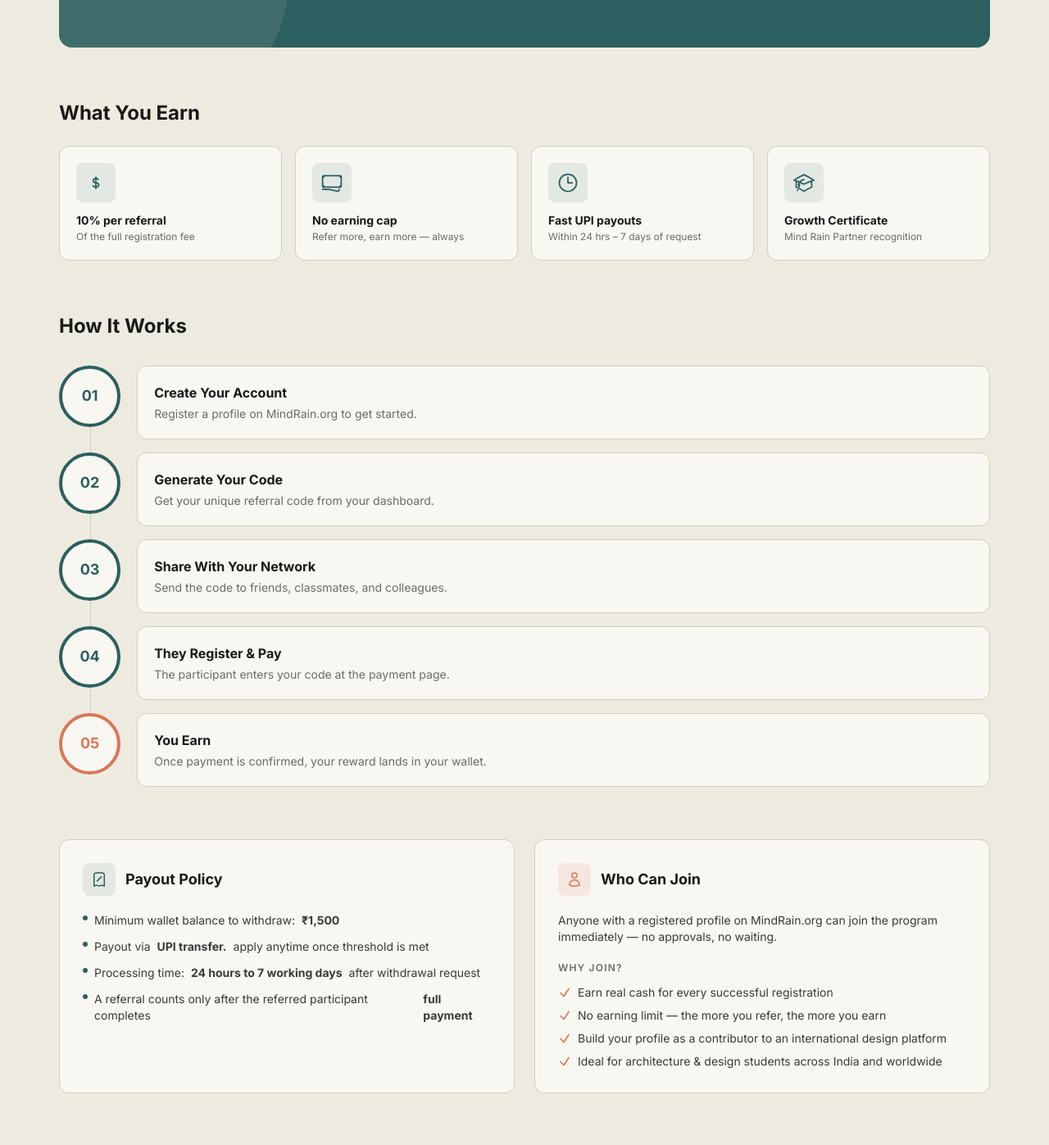
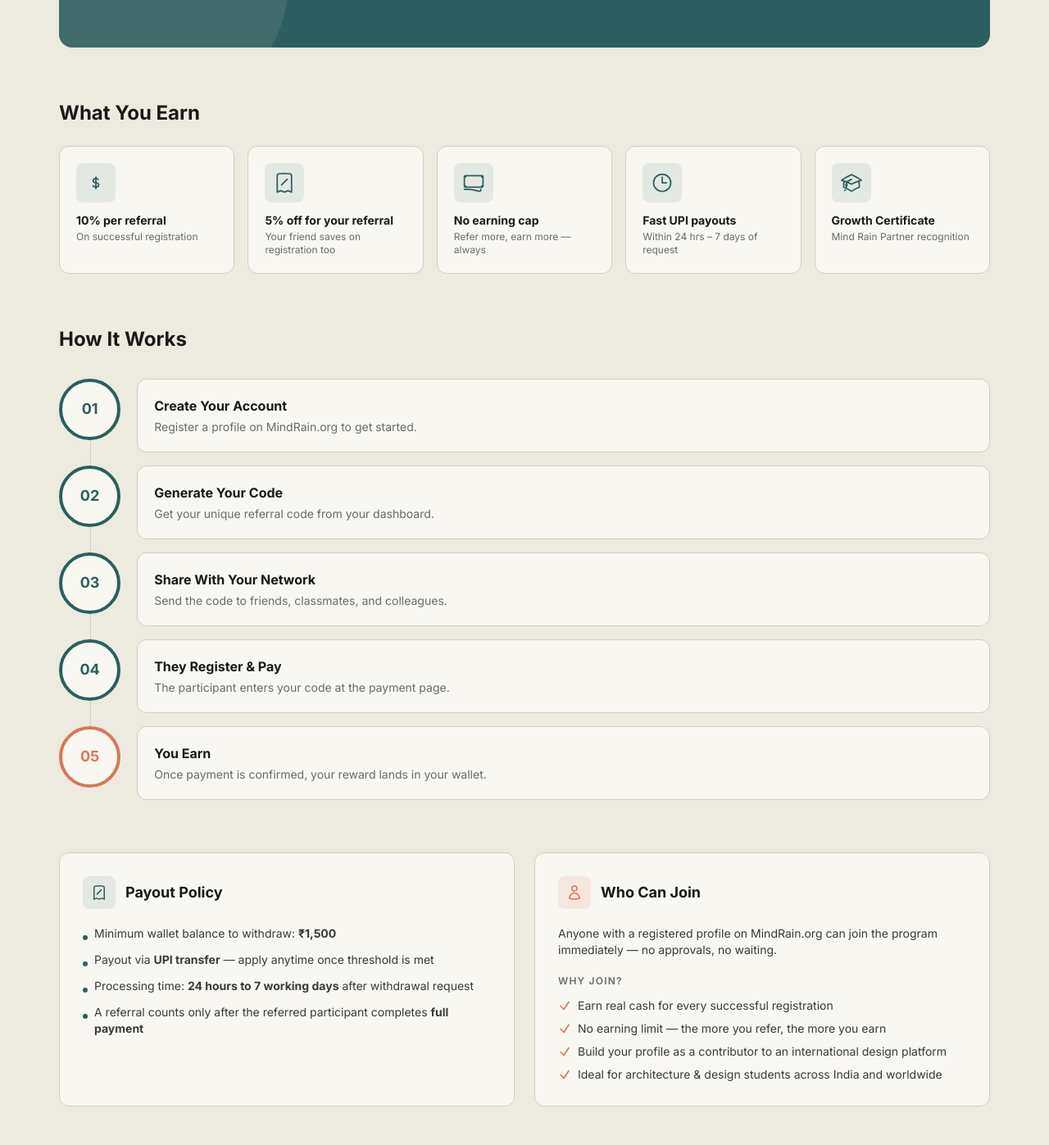
Before and after one commit to rd6260/mindrain, a Next.js app: page /earn in a window 1280 px wide. Shown: the part 560-1957 px from the top of the page at 82% size. Built offline with nearby package versions, Linux system fonts and the light colour scheme; no server answers.

Commit message:
better text

```diff
--- a/app/(protected)/earn/page.tsx
+++ b/app/(protected)/earn/page.tsx
@@ -19,7 +19,16 @@ const perks = [
       </svg>
     ),
     label: '10% per referral',
-    sub: 'Of the full registration fee',
+    sub: 'On successful registration',
+  },
+  {
+    icon: (
+      <svg className="w-7 h-7" fill="none" viewBox="0 0 24 24" stroke="currentColor" strokeWidth={1.5}>
+        <path strokeLinecap="round" strokeLinejoin="round" d="M9 14.25l6-6m4.5-3.493V21.75l-3.75-1.5-3.75 1.5-3.75-1.5-3.75 1.5V4.757c0-1.108.806-2.057 1.907-2.185a48.507 48.507 0 0111.186 0c1.1.128 1.907 1.077 1.907 2.185z" />
+      </svg>
+    ),
+    label: '5% off for your referral',
+    sub: 'Your friend saves on registration too',
   },
   {
     icon: (
@@ -92,7 +101,7 @@ export default function EarnPage() {
         {/* ── What You Earn ── */}
         <section>
           <h2 className="text-2xl font-bold mb-6" style={{ color: '#1A1A1A' }}>What You Earn</h2>
-          <div className="grid grid-cols-2 md:grid-cols-4 gap-4">
+          <div className="grid grid-cols-2 md:grid-cols-5 gap-4">
             {perks.map((p) => (
               <div
                 key={p.label}
@@ -169,21 +178,21 @@ export default function EarnPage() {
               <h3 className="text-lg font-bold" style={{ color: '#1A1A1A' }}>Payout Policy</h3>
             </div>
             <ul className="space-y-3 text-sm" style={{ color: '#3A3A3A' }}>
-              <li className="flex items-start gap-2">
-                <span className="mt-1 w-1.5 h-1.5 rounded-full shrink-0" style={{ backgroundColor: '#2C5F5F' }} />
-                Minimum wallet balance to withdraw: <strong>₹1,500</strong>
+              <li className="flex items-baseline gap-2">
+                <span className="w-1.5 h-1.5 rounded-full shrink-0 translate-y-[3px]" style={{ backgroundColor: '#2C5F5F' }} />
+                <span>Minimum wallet balance to withdraw: <strong>₹1,500</strong></span>
               </li>
-              <li className="flex items-start gap-2">
-                <span className="mt-1 w-1.5 h-1.5 rounded-full shrink-0" style={{ backgroundColor: '#2C5F5F' }} />
-                Payout via <strong>UPI transfer.</strong> apply anytime once threshold is met
+              <li className="flex items-baseline gap-2">
+                <span className="w-1.5 h-1.5 rounded-full shrink-0 translate-y-[3px]" style={{ backgroundColor: '#2C5F5F' }} />
+                <span>Payout via <strong>UPI transfer</strong> — apply anytime once threshold is met</span>
               </li>
-              <li className="flex items-start gap-2">
-                <span className="mt-1 w-1.5 h-1.5 rounded-full shrink-0" style={{ backgroundColor: '#2C5F5F' }} />
-                Processing time: <strong>24 hours to 7 working days</strong> after withdrawal request
+              <li className="flex items-baseline gap-2">
+                <span className="w-1.5 h-1.5 rounded-full shrink-0 translate-y-[3px]" style={{ backgroundColor: '#2C5F5F' }} />
+                <span>Processing time: <strong>24 hours to 7 working days</strong> after withdrawal request</span>
               </li>
-              <li className="flex items-start gap-2">
-                <span className="mt-1 w-1.5 h-1.5 rounded-full shrink-0" style={{ backgroundColor: '#2C5F5F' }} />
-                A referral counts only after the referred participant completes <strong>full payment</strong>
+              <li className="flex items-baseline gap-2">
+                <span className="w-1.5 h-1.5 rounded-full shrink-0 translate-y-[3px]" style={{ backgroundColor: '#2C5F5F' }} />
+                <span>A referral counts only after the referred participant completes <strong>full payment</strong></span>
               </li>
             </ul>
           </div>
```
